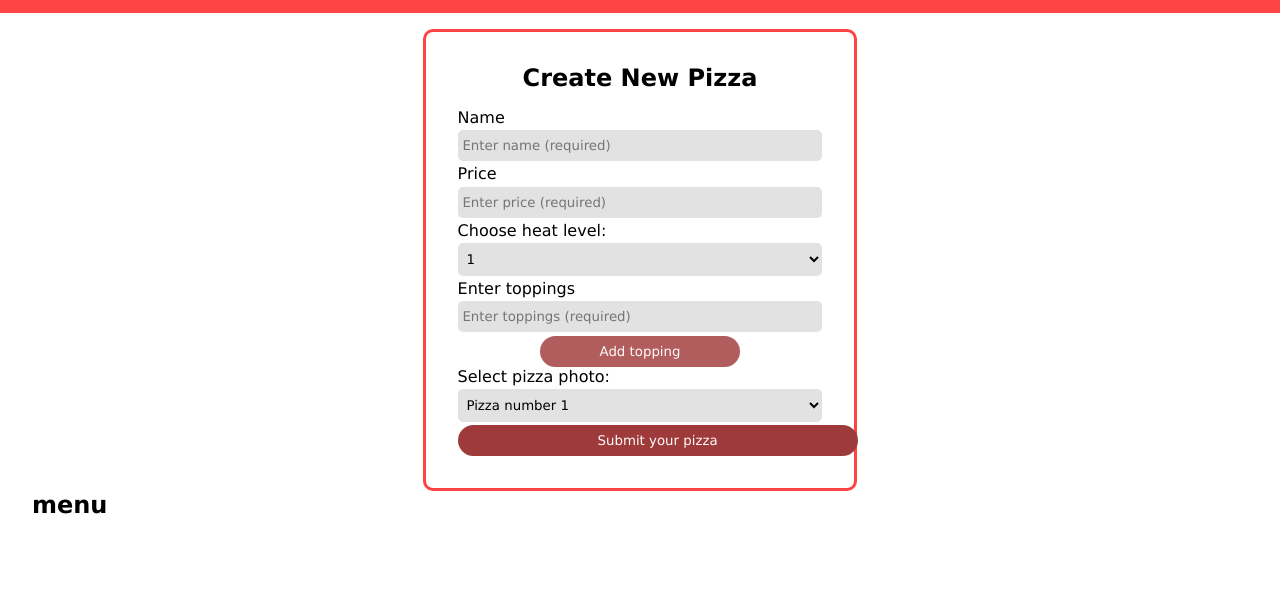
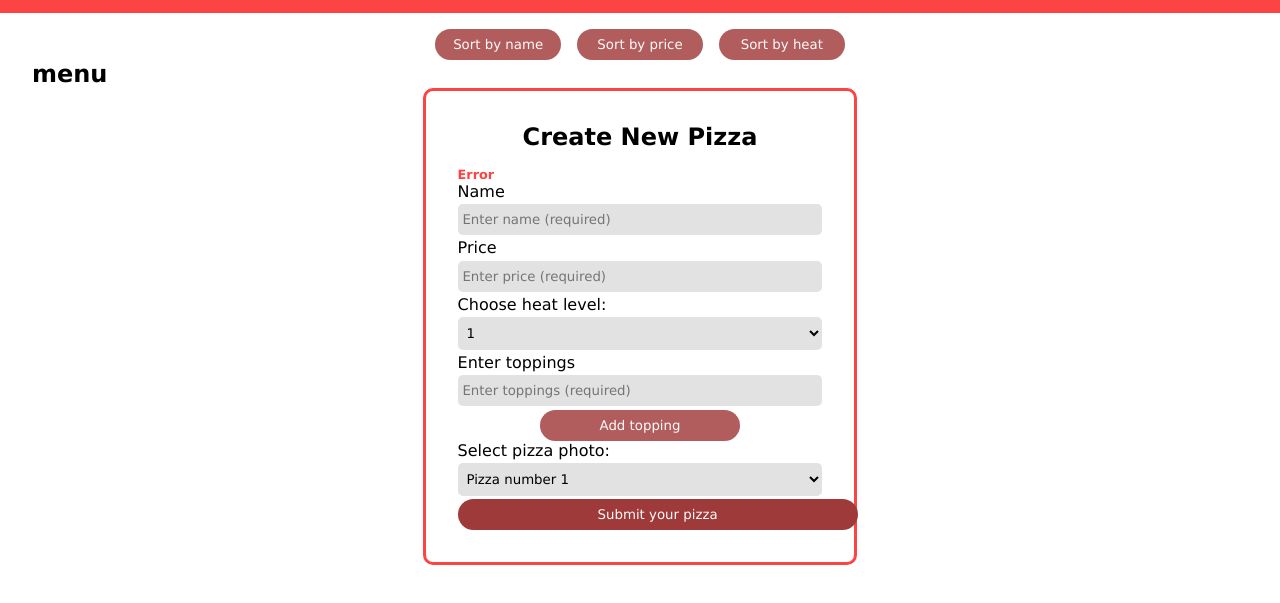
Before and after one commit to ignaskoncius/pizza-menu, a plain HTML site: page index.html in a window 1280 px wide. Shown: the part 81-684 px from the top of the page. Drawn offline with Linux system fonts and the light colour scheme.

Commit message:
add sort btns css + index.html error field

```diff
--- a/index.html
+++ b/index.html
@@ -17,8 +17,21 @@
       </nav>
     </header>
     <main>
+      <!-- menu container -->
+      <div class="menu-container">
+        <div class="sort-container">
+          <button>Sort by name</button>
+          <button>Sort by price</button>
+          <button>Sort by heat</button>
+        </div>
+        <div class="menu-list">
+          <h2>menu</h2>
+        </div>
+      </div>
+      <!-- create pizza container -->
       <div class="create-container">
         <h2>Create New Pizza</h2>
+        <h4 class="error-msg">Error</h4>
         <form class="create-form" action="/">
           <label for="input-name">Name</label>
           <input
@@ -82,9 +95,6 @@
           <button class="submit-btn">Submit your pizza</button>
         </form>
       </div>
-      <div class="menu-container">
-        <h2>menu</h2>
-      </div>
     </main>
   </body>
 </html>
--- a/main.css
+++ b/main.css
@@ -1,5 +1,6 @@
 @import url('./styles/header.css');
 @import url('./styles/form.css');
+@import url('./styles/menu.css');
 
 * {
   margin: 0;
--- a/styles/form.css
+++ b/styles/form.css
@@ -4,6 +4,11 @@
   padding: 2rem;
   border: 3px solid var(--primary-color);
   border-radius: 10px;
+}
+
+.error-msg {
+  color: var(--primary-color);
+  font-size: 0.8rem;
 }
 
 .create-container h2 {
--- a/styles/header.css
+++ b/styles/header.css
@@ -10,10 +10,6 @@
 
 .header-nav {
   width: 30%;
-}
-
-.active {
-  background-color: #bb6363;
 }
 
 .header-nav button {
--- /dev/null
+++ b/styles/menu.css
@@ -0,0 +1,22 @@
+.sort-container {
+  margin: 0 auto;
+  width: 35%;
+  display: flex;
+  justify-content: space-around;
+}
+
+.sort-container button {
+  margin: 0 0.5rem;
+  color: snow;
+  width: 130px;
+  padding: 0.5rem 1rem;
+  background-color: var(--hover-color);
+  border: none;
+  border-radius: 20px;
+  cursor: pointer;
+  transition: all 0.3s ease-in-out;
+}
+
+.sort-container button:hover {
+  transform: scale(1.05);
+}
```
